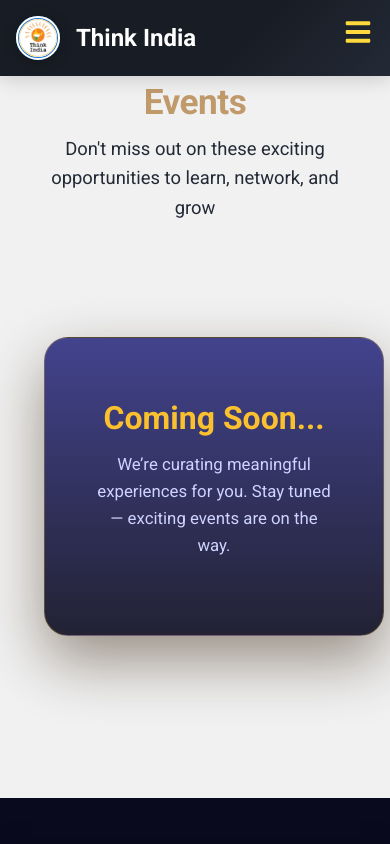
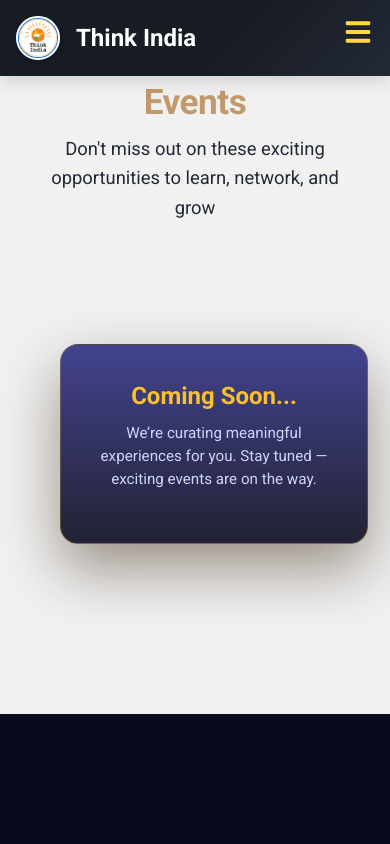
Before and after one commit to Simran759/Think_India, a React (Create React App) app: page /youthfest/event in a window 390 px wide. Shown: the top 844 px of the page. Built offline with nearby package versions, Linux system fonts and the light colour scheme.

Commit message:
add files

```diff
--- a/src/pages/Events.css
+++ b/src/pages/Events.css
@@ -199,3 +199,28 @@
   font-weight: 600;
   letter-spacing: 1px;
 }
+/* Default (desktop & tablet) already looks good */
+
+/* Mobile adjustments */
+@media (max-width: 600px) {
+  .coming-soon-wrapper {
+    min-height: 45vh;
+    padding: 0 16px;
+  }
+
+  .coming-soon-card {
+    padding: 36px 24px;
+    border-radius: 18px;
+    max-width: 100%;
+  }
+
+  .coming-soon-card h2 {
+    font-size: 1.5rem;
+    margin-bottom: 10px;
+  }
+
+  .coming-soon-card p {
+    font-size: 0.95rem;
+    line-height: 1.5;
+  }
+}
```
